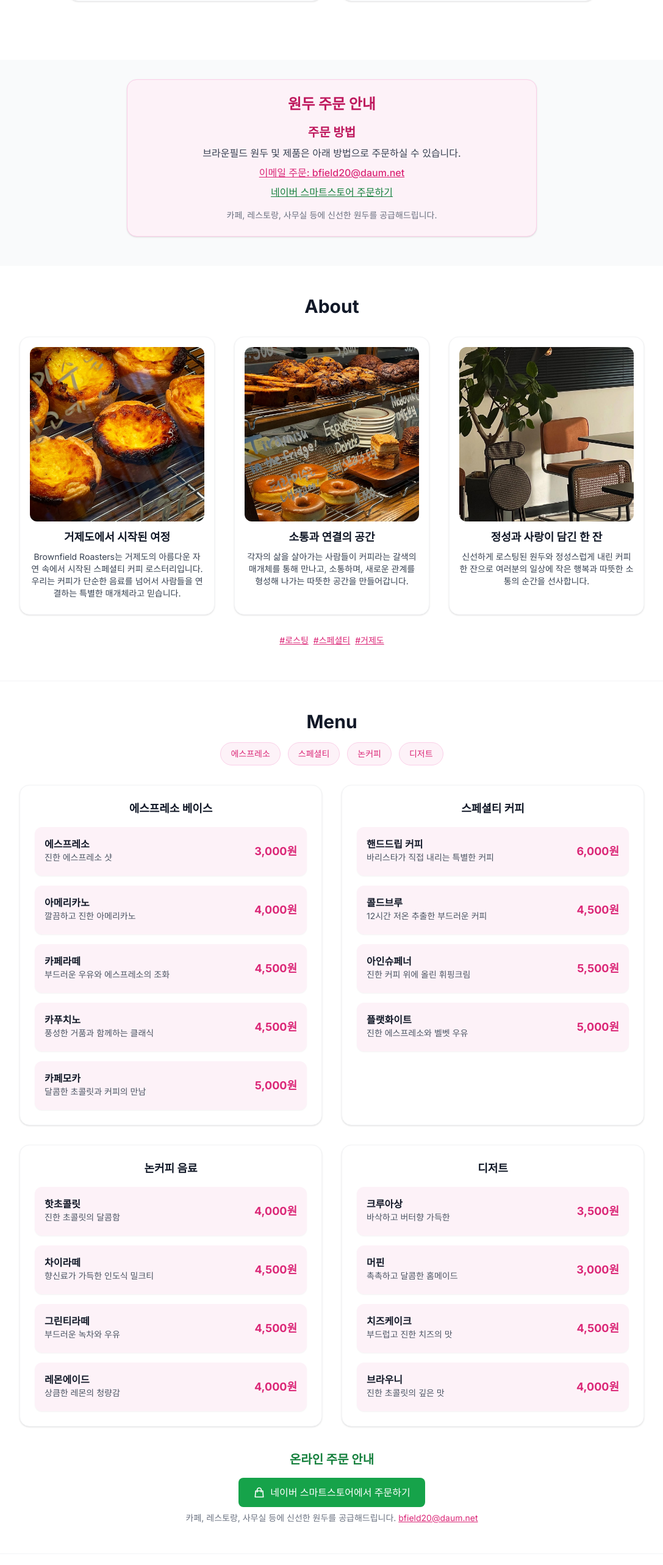
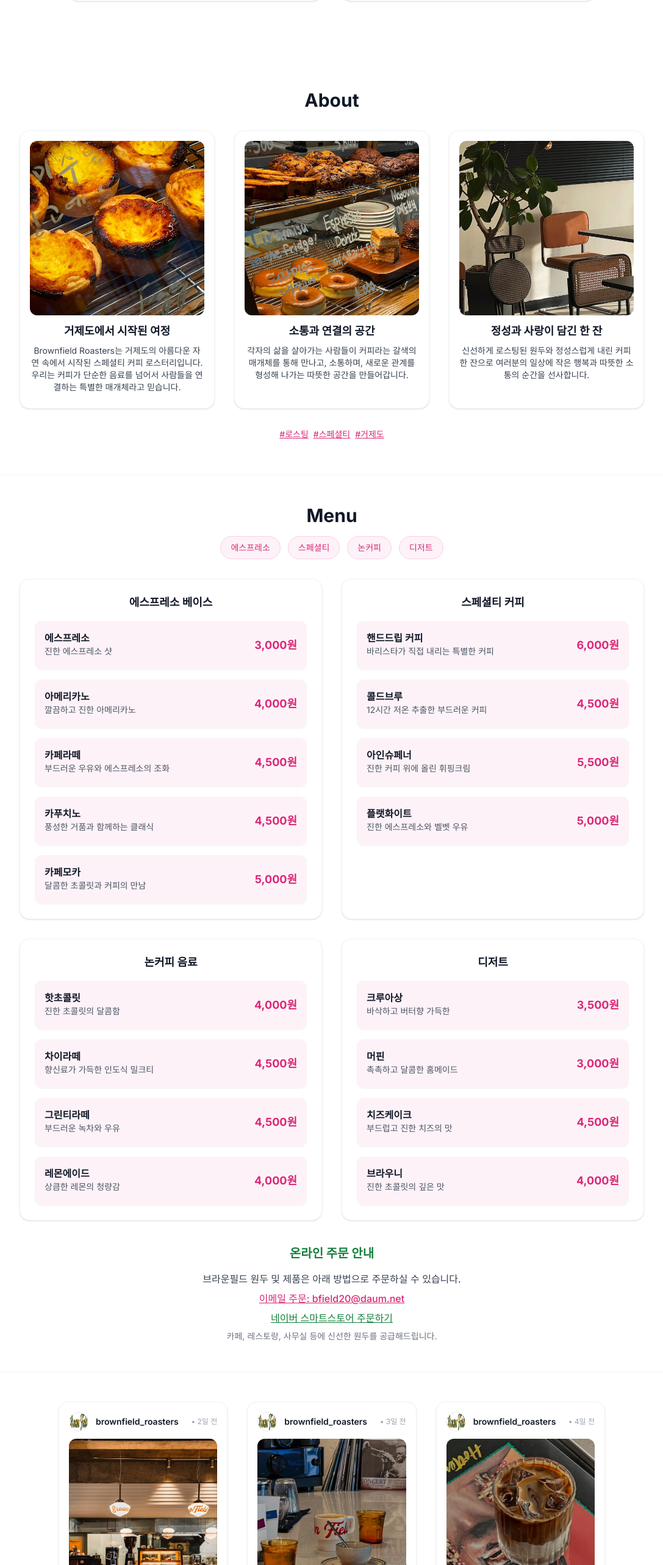
Before and after one commit to jinwooleegit/brownfield, a React (Create React App) app: page /square in a window 1280 px wide. Shown: the part 2740-5306 px from the top of the page at 61% size, without its empty margins (96-1183 px from the left). Built offline with nearby package versions, Linux system fonts and the light colour scheme.

Commit message:
B안 주문 안내를 메뉴 섹션으로 이동, 중복 제거 및 디자인 정리

```diff
--- a/src/AppSquare.js
+++ b/src/AppSquare.js
@@ -120,13 +120,12 @@ const InstaMenu = () => (
     </div>
     <div className="mt-10 flex flex-col items-center">
       <h3 className="text-xl font-bold text-green-700 mb-4">온라인 주문 안내</h3>
-      <div className="bg-green-600 hover:bg-green-700 text-white px-6 py-3 rounded-lg flex items-center gap-2 mb-2 transition-colors duration-200">
-        <svg className="w-5 h-5" fill="none" stroke="currentColor" viewBox="0 0 24 24" aria-hidden="true">
-          <path strokeLinecap="round" strokeLinejoin="round" strokeWidth={2} d="M16 11V7a4 4 0 00-8 0v4M5 9h14l1 12H4L5 9z" />
-        </svg>
-        <a href="https://smartstore.naver.com/brownfield" target="_blank" rel="noopener noreferrer" className="font-medium">네이버 스마트스토어에서 주문하기</a>
+      <p className="text-gray-700 mb-2">브라운필드 원두 및 제품은 아래 방법으로 주문하실 수 있습니다.</p>
+      <div className="flex flex-col gap-2 items-center mb-2">
+        <a href="mailto:bfield20@daum.net" className="text-pink-600 hover:text-pink-800 underline text-base font-medium">이메일 주문: bfield20@daum.net</a>
+        <a href="https://smartstore.naver.com/brownfield" target="_blank" rel="noopener noreferrer" className="text-green-700 hover:text-green-900 underline text-base font-medium">네이버 스마트스토어 주문하기</a>
       </div>
-      <div className="text-sm text-gray-500">카페, 레스토랑, 사무실 등에 신선한 원두를 공급해드립니다. <a href="mailto:bfield20@daum.net" className="underline text-pink-600">bfield20@daum.net</a></div>
+      <div className="text-sm text-gray-500">카페, 레스토랑, 사무실 등에 신선한 원두를 공급해드립니다.</div>
     </div>
   </section>
 );
@@ -194,16 +193,6 @@ const InstaContact = () => (
 const StrengthsSquareWithOrder = () => (
   <div id="strengths-order">
     <StrengthsSquare />
-    <div className="max-w-2xl mx-auto mt-8 mb-12 bg-pink-50 border border-pink-200 rounded-2xl p-6 text-center shadow">
-      <h2 className="text-2xl font-bold text-pink-700 mb-4">원두 주문 안내</h2>
-      <h3 className="text-xl font-bold text-pink-700 mb-2">주문 방법</h3>
-      <p className="text-gray-700 mb-2">브라운필드 원두 및 제품은 아래 방법으로 주문하실 수 있습니다.</p>
-      <div className="flex flex-col gap-2 items-center">
-        <a href="mailto:bfield20@daum.net" className="text-pink-600 hover:text-pink-800 underline text-base font-medium">이메일 주문: bfield20@daum.net</a>
-        <a href="https://smartstore.naver.com/brownfield" target="_blank" rel="noopener noreferrer" className="text-green-700 hover:text-green-900 underline text-base font-medium">네이버 스마트스토어 주문하기</a>
-      </div>
-      <div className="mt-4 text-sm text-gray-500">카페, 레스토랑, 사무실 등에 신선한 원두를 공급해드립니다.</div>
-    </div>
   </div>
 );
 
```
